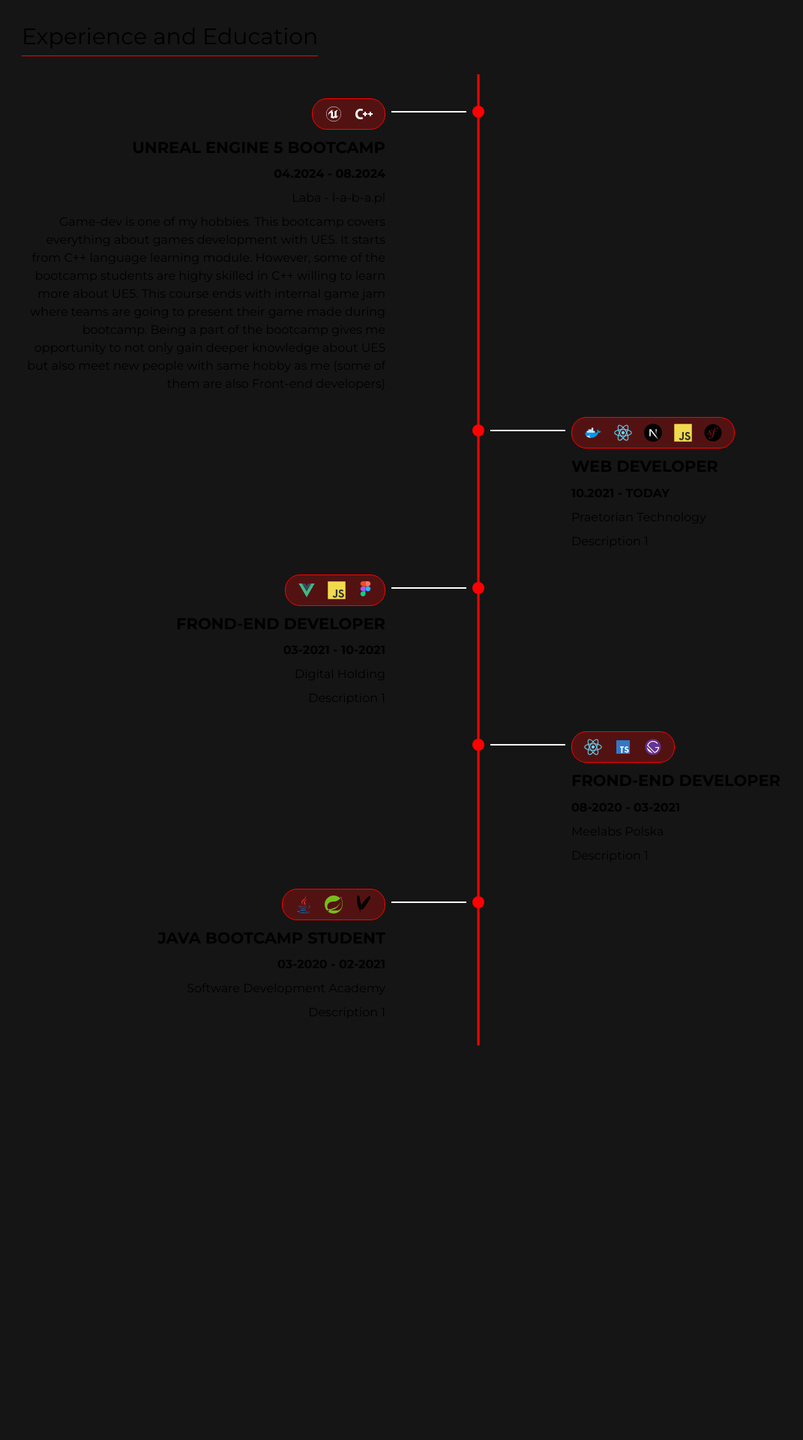
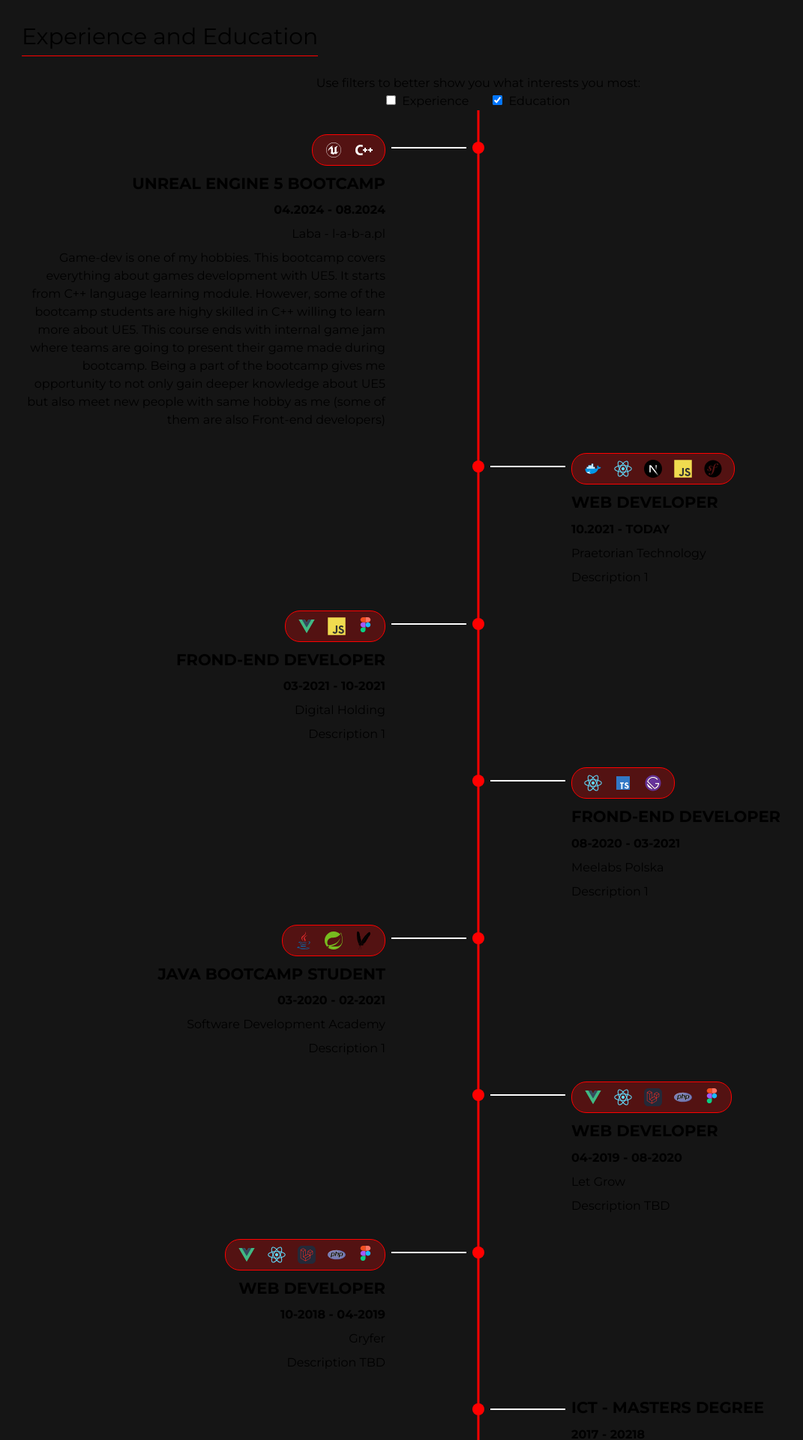
Before and after one commit to vincer0/apdev-pl, a Next.js app: page / in a window 1280 px wide. Shown: the part 1600-3520 px from the top of the page at 75% size, without its empty margins (2-1073 px from the left). Before the commit the page ends 3042 px from the top, so only its background shows below. Built offline with nearby package versions, Linux system fonts and the light colour scheme.

Commit message:
add some todos and primitive filters

```diff
--- a/app/page.tsx
+++ b/app/page.tsx
@@ -7,6 +7,7 @@
 
 // TODO return types of components
 // TODO consider rafce components
+// TODO message of the day / your rick and morty character of the day
 
 import {
   Header,
--- a/components/expedu/index.tsx
+++ b/components/expedu/index.tsx
@@ -1,3 +1,5 @@
+"use client";
+
 import clsx from "clsx";
 import React from "react";
 import SimpleHeading from "../simple-heading";
@@ -9,11 +11,40 @@ import { timelineMock } from "../../mocks";
 // TODO split into smaller components
 // TODO add filtering for EDU and EXP
 // TODO get rid of undefined properties
+// TODO if someone uchecks all filters - show -> "Without experience and education you will achieve nothing" ~Adam
 // TODO better semantic
 const ExpEdu = () => {
   return (
     <section id="expedu" className="py-12">
       <SimpleHeading label="Experience and Education" />
+      <p className="text-center">
+        Use filters to better show you what interests you most:
+      </p>
+      <div className="flex justify-center align-center gap-8">
+        <label htmlFor="exp">
+          <input
+            type="checkbox"
+            id="exp"
+            name="exp"
+            value="exp"
+            onChange={() => {}}
+            className="mr-2"
+          />
+          Experience
+        </label>
+        <label htmlFor="edu">
+          <input
+            type="checkbox"
+            id="edu"
+            name="edu"
+            value="edu"
+            onChange={() => {}}
+            checked
+            className="mr-2"
+          />
+          Education
+        </label>
+      </div>
       <div className="timeline">
         {timelineMock.map((checkpoint, index) => (
           <div className="timeline-item-wrapper" key={checkpoint.id}>
--- a/mocks/index.js
+++ b/mocks/index.js
@@ -147,6 +147,104 @@ const timelineMock = [
       },
     ],
   },
+  {
+    id: 6,
+    type: "exp",
+    entity: "Let Grow",
+    position: "Web Developer",
+    description: "Description TBD",
+    date: {
+      from: "04-2019",
+      to: "08-2020",
+    },
+    techs: [
+      {
+        id: 1,
+        name: "Vue",
+        key: "vuejs",
+      },
+      {
+        id: 2,
+        name: "React",
+        key: "react",
+      },
+      {
+        id: 3,
+        name: "Laravel",
+        key: "laravel",
+      },
+      {
+        id: 4,
+        name: "PHP",
+        key: "php",
+      },
+      {
+        id: 5,
+        name: "Figma",
+        key: "figma",
+      },
+    ],
+  },
+  {
+    id: 7,
+    type: "edu",
+    entity: "Gryfer",
+    position: "Web Developer",
+    description: "Description TBD",
+    date: {
+      from: "10-2018",
+      to: "04-2019",
+    },
+    techs: [
+      {
+        id: 1,
+        name: "Vue",
+        key: "vuejs",
+      },
+      {
+        id: 2,
+        name: "React",
+        key: "react",
+      },
+      {
+        id: 3,
+        name: "Laravel",
+        key: "laravel",
+      },
+      {
+        id: 4,
+        name: "PHP",
+        key: "php",
+      },
+      {
+        id: 5,
+        name: "Figma",
+        key: "figma",
+      },
+    ],
+  },
+  {
+    id: 8,
+    type: "edu",
+    entity: "West Pomeranian University of Technology in Szczecin",
+    position: "ICT - Masters Degree",
+    description: "Description TBD",
+    date: {
+      from: "2017",
+      to: "20218",
+    },
+  },
+  {
+    id: 9,
+    type: "edu",
+    entity: "West Pomeranian University of Technology in Szczecin",
+    position: "ICT - Bachelor Degree",
+    description: "Description TBD",
+    date: {
+      from: "2013",
+      to: "20217",
+    },
+  },
 ];
 
 export { timelineMock };
```
